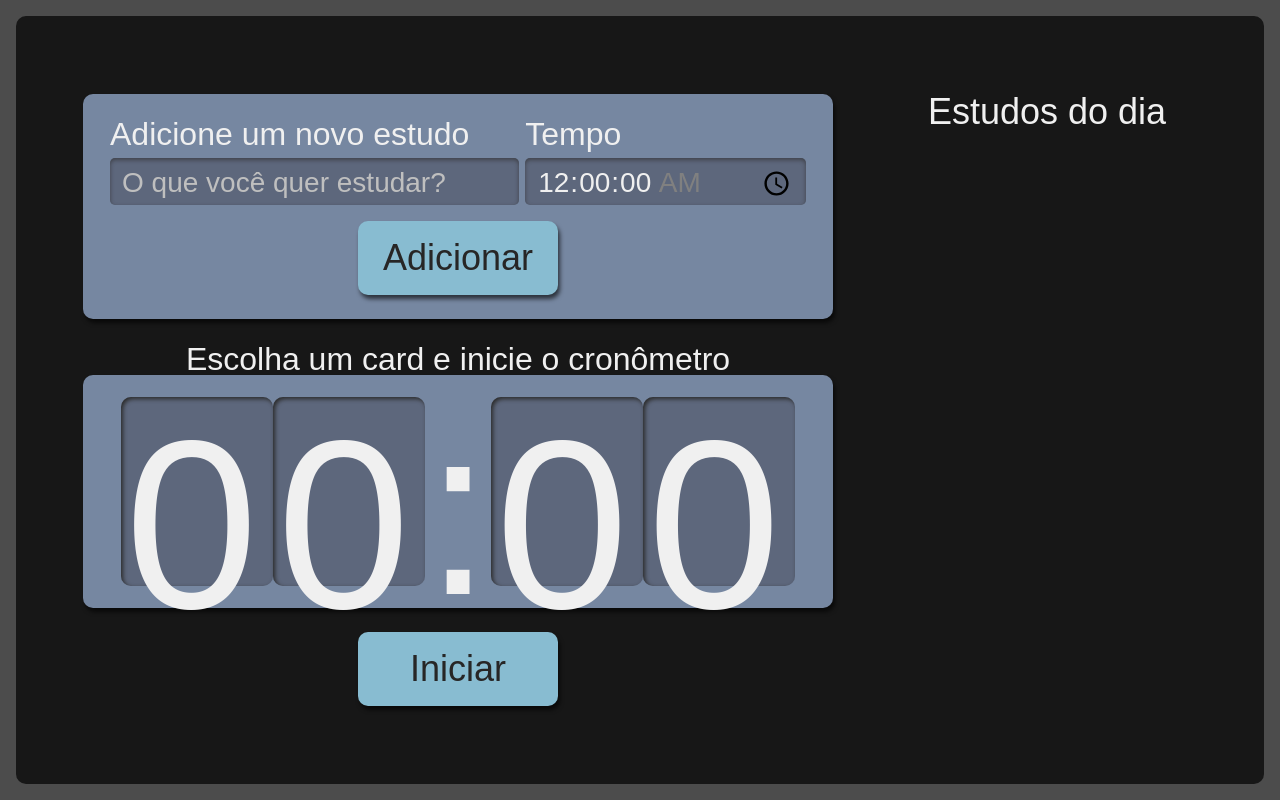
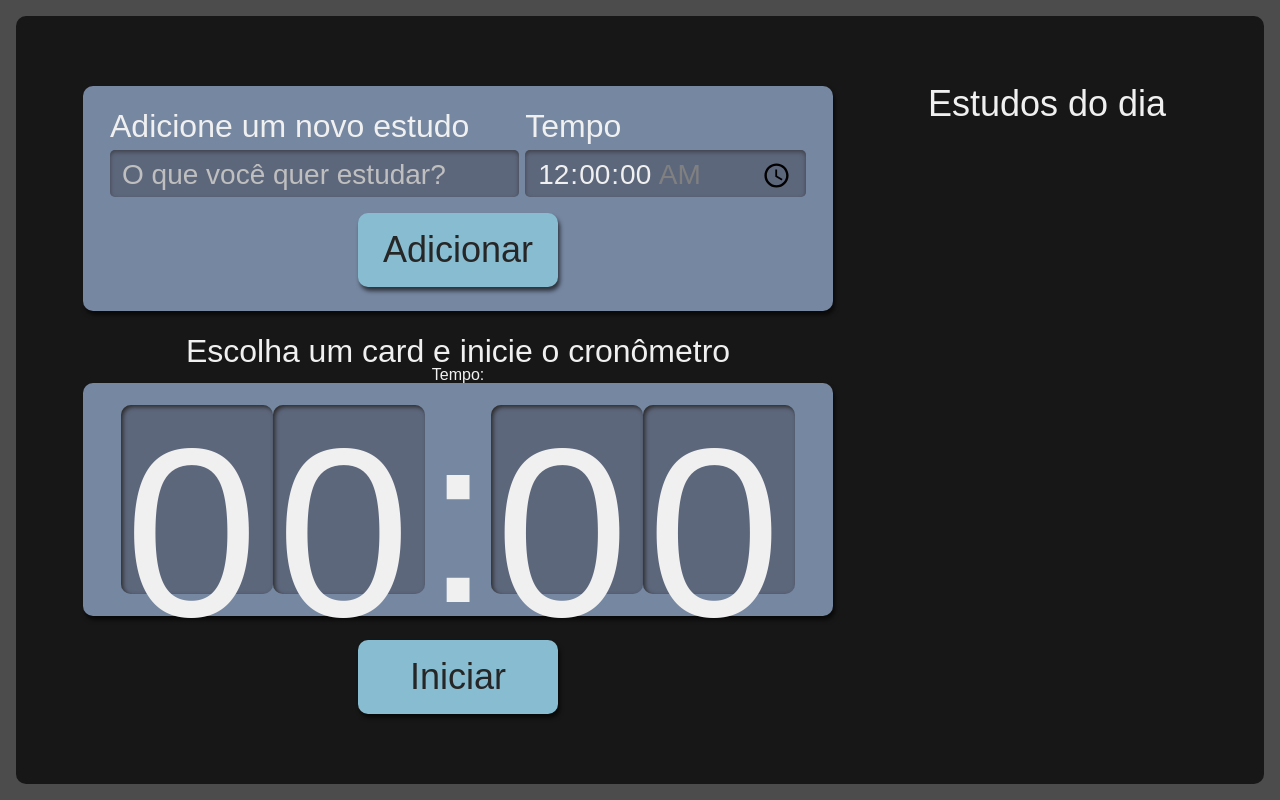
Before and after one commit to luciobeckler/Alura-Studies, a React (Create React App) app: page / in a window 1280 px wide. Built offline with nearby package versions, Linux system fonts and the light colour scheme.

Commit message:
Adicionando a função de conversão de segundos

```diff
--- /dev/null
+++ b/src/common/utils/dateTime.ts
@@ -0,0 +1,7 @@
+export function timeToSeconds(tempo: string) {
+  const [horas = "0", minutos = "0", segundos = "0"] = tempo.split(":");
+
+  const horasEmSegundos = Number(horas) * 3600;
+  const minutosEmSegundos = Number(minutos) * 60;
+  return horasEmSegundos + minutosEmSegundos + Number(segundos);
+}
--- a/src/components/List/Item/index.tsx
+++ b/src/components/List/Item/index.tsx
@@ -14,7 +14,6 @@ export default function Item({
   id,
   handleTarefa,
 }: ItemProps) {
-  console.table({ tarefa, tempo, selecionado, completado, id });
   return (
     <li
       className={
--- a/src/components/StopWatch/index.tsx
+++ b/src/components/StopWatch/index.tsx
@@ -1,12 +1,24 @@
-import React from "react";
 import Button from "../Button";
 import Clock from "./Clock";
 import style from "./StopWatch.module.scss";
+import { timeToSeconds } from "../../common/utils/dateTime";
+import { ITarefa } from "../../types/tarefa";
+import { useState } from "react";
 
-export default function StopWatch() {
+interface StopWatchProps {
+  selecionado: ITarefa | undefined;
+}
+
+export default function StopWatch({ selecionado }: StopWatchProps) {
+  const [tempo, setTempo] = useState<number>();
+  if (selecionado?.tempo) {
+    setTempo(timeToSeconds(selecionado.tempo));
+  }
+
   return (
     <div className={style.cronometro}>
       <p className={style.titulo}>Escolha um card e inicie o cronômetro</p>
+      Tempo: {tempo}
       <div className={style.relogioWrapper}>
         <Clock />
       </div>
--- a/src/pages/App.tsx
+++ b/src/pages/App.tsx
@@ -23,7 +23,7 @@ function App() {
   return (
     <div className={style.AppStyle}>
       <Form setTarefas={setTarefas} />
-      <StopWatch />
+      <StopWatch selecionado={selecionado} />
       <List handleTarefa={handleTarefa} tarefas={tarefas} />
     </div>
   );
```
